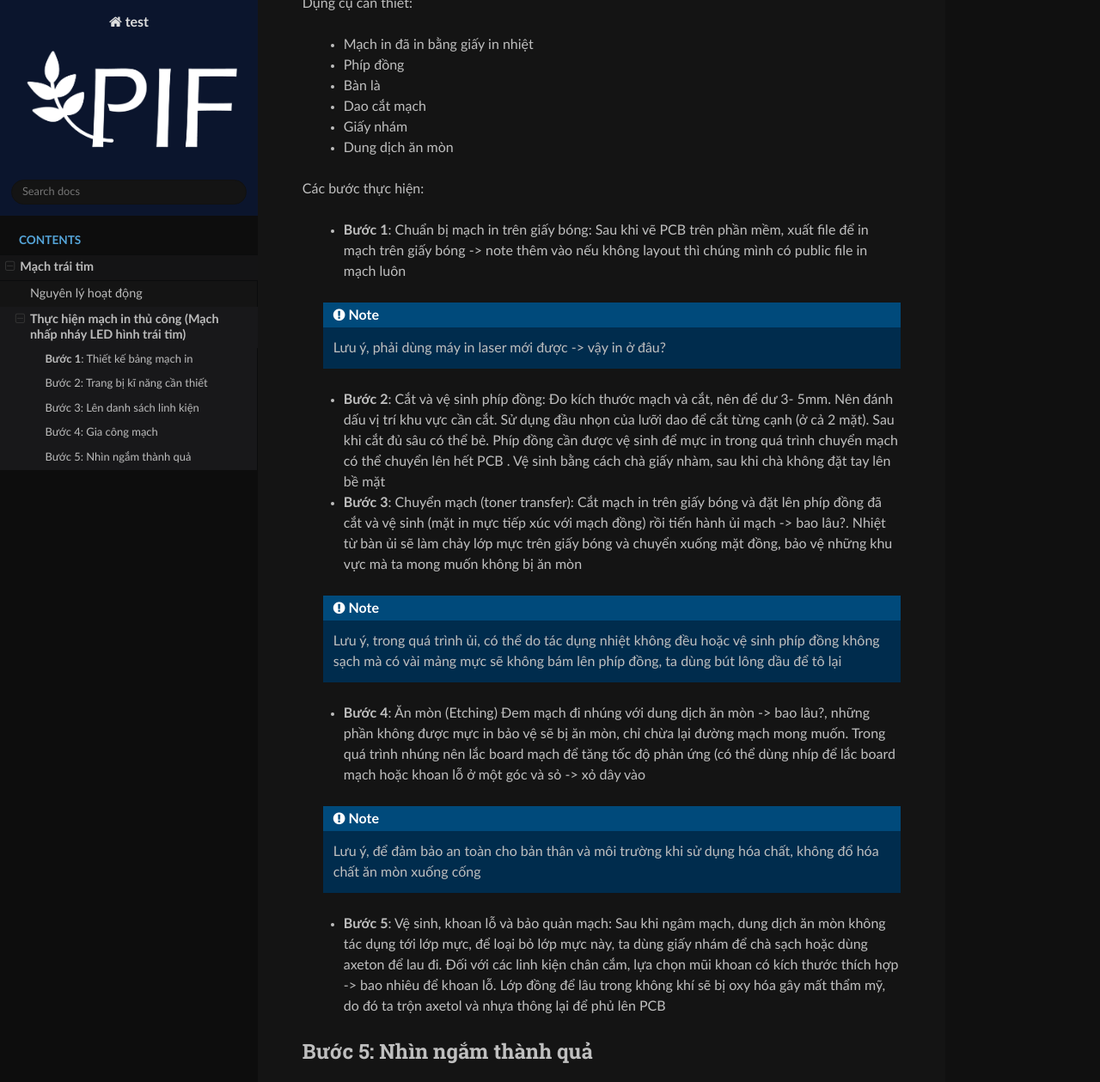
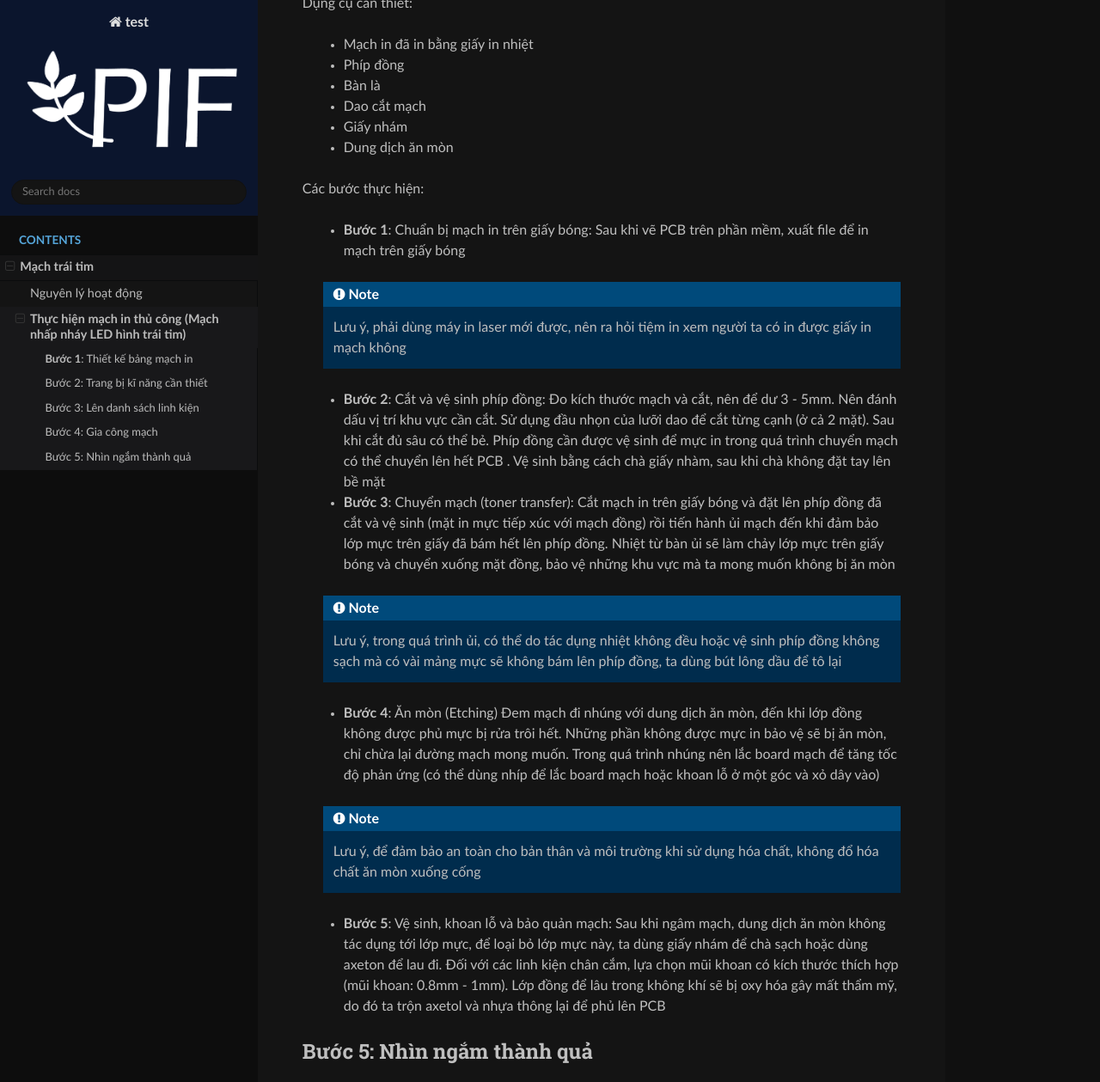
Before and after one commit to TransistorTun/payitforward.github.io, a Sphinx documentation site: the page built from docs/source/1.Mach_trai_tim/Thuc_hien/index.rst, in a window 1280 px wide and 1400 px high, scrolled down 6814 px, cut to the strip 0-1259 px from the top of the window. Shown: the whole strip at 86% size. Built offline with Sphinx 7.4.7 and the Read the Docs theme 3.1.0, drawn with Linux system fonts in a browser that asks for light colours; some of the changed text lies outside the part shown.

```diff
--- a/docs/source/1.Mach_trai_tim/Thuc_hien/index.rst
+++ b/docs/source/1.Mach_trai_tim/Thuc_hien/index.rst
@@ -175,19 +175,19 @@
     :alt: Image 3
 
 - 1 Phíp đồng
-- 2 x 74HC595 (SOP-16) -> thêm IC
+- 2 x 74HC595 (SOP-16)
 - 1 x Nx555 (SOP-8)
 - 1 x C1815 (SOT-23)
-- 19 x 1kΩ (0805) -> smd
+- 19 x 1kΩ (0805)
 - 1 x 10kΩ (0805)
 - 1 x 1µF (0805)
 - 1 x 10µF (0805)
 - 16 x LED SMD (0805)
-- 1 x Jack DC cái 3.5mm x 1.3mm -> loại gì, dán hay cắm?
+- 1 x Jack DC cái 3.5mm x 1.3mm loại cắm
 
 BOM Lists đầy đủ tại đây:
 
-:download:`Bấm để tải BOM Lists đầy đủ <../../_static/PIF_Account_Information.xls>`
+:download:`Bấm để tải BOM Lists đầy đủ <../../_static/BOM.xlsx>`
 
 Bước 4: Gia công mạch
 ----------------------------------
@@ -203,21 +203,21 @@
 
 Các bước thực hiện:
 
-    - **Bước 1**: Chuẩn bị mạch in trên giấy bóng: Sau khi vẽ PCB trên phần mềm, xuất file để in mạch trên giấy bóng -> note thêm vào nếu không layout thì chúng mình có public file in mạch luôn
+    - **Bước 1**: Chuẩn bị mạch in trên giấy bóng: Sau khi vẽ PCB trên phần mềm, xuất file để in mạch trên giấy bóng
 
-    .. note:: Lưu ý, phải dùng máy in laser mới được -> vậy in ở đâu?
+    .. note:: Lưu ý, phải dùng máy in laser mới được, nên ra hỏi tiệm in xem người ta có in được giấy in mạch không
 
-    - **Bước 2**: Cắt và vệ sinh phíp đồng: Đo kích thước mạch và cắt, nên để dư 3- 5mm. Nên đánh dấu vị trí khu vực cần cắt. Sử dụng đầu nhọn của lưỡi dao để cắt từng cạnh (ở cả 2 mặt). Sau khi cắt đủ sâu có thể bẻ. Phíp đồng cần được vệ sinh để mực in trong quá trình chuyển mạch có thể chuyển lên hết PCB . Vệ sinh bằng cách chà giấy nhàm, sau khi chà không đặt tay lên bề mặt
+    - **Bước 2**: Cắt và vệ sinh phíp đồng: Đo kích thước mạch và cắt, nên để dư 3 - 5mm. Nên đánh dấu vị trí khu vực cần cắt. Sử dụng đầu nhọn của lưỡi dao để cắt từng cạnh (ở cả 2 mặt). Sau khi cắt đủ sâu có thể bẻ. Phíp đồng cần được vệ sinh để mực in trong quá trình chuyển mạch có thể chuyển lên hết PCB . Vệ sinh bằng cách chà giấy nhàm, sau khi chà không đặt tay lên bề mặt
 
-    - **Bước 3**: Chuyển mạch (toner transfer): Cắt mạch in trên giấy bóng và đặt lên phíp đồng đã cắt và vệ sinh (mặt in mực tiếp xúc với mạch đồng) rồi tiến hành ủi mạch -> bao lâu?. Nhiệt từ bàn ủi sẽ làm chảy lớp mực trên giấy bóng và chuyển xuống mặt đồng, bảo vệ những khu vực mà ta mong muốn không bị ăn mòn
+    - **Bước 3**: Chuyển mạch (toner transfer): Cắt mạch in trên giấy bóng và đặt lên phíp đồng đã cắt và vệ sinh (mặt in mực tiếp xúc với mạch đồng) rồi tiến hành ủi mạch đến khi đảm bảo lớp mực trên giấy đã bám hết lên phíp đồng. Nhiệt từ bàn ủi sẽ làm chảy lớp mực trên giấy bóng và chuyển xuống mặt đồng, bảo vệ những khu vực mà ta mong muốn không bị ăn mòn
 
     .. note:: Lưu ý, trong quá trình ủi, có thể do tác dụng nhiệt không đều hoặc vệ sinh phíp đồng không sạch mà có vài mảng mực sẽ không bám lên phíp đồng, ta dùng bút lông dầu để tô lại
 
-    - **Bước 4**: Ăn mòn (Etching) Đem mạch đi nhúng với dung dịch ăn mòn -> bao lâu?, những phần không được mực in bảo vệ sẽ bị ăn mòn, chỉ chừa lại đường mạch mong muốn. Trong quá trình nhúng nên lắc board mạch để tăng tốc độ phản ứng (có thể dùng nhíp để lắc board mạch hoặc khoan lỗ ở một góc và sỏ -> xỏ dây vào
+    - **Bước 4**: Ăn mòn (Etching) Đem mạch đi nhúng với dung dịch ăn mòn, đến khi lớp đồng không được phủ mực bị rửa trôi hết. Những phần không được mực in bảo vệ sẽ bị ăn mòn, chỉ chừa lại đường mạch mong muốn. Trong quá trình nhúng nên lắc board mạch để tăng tốc độ phản ứng (có thể dùng nhíp để lắc board mạch hoặc khoan lỗ ở một góc và xỏ dây vào)
 
     .. note:: Lưu ý, để đảm bảo an toàn cho bản thân và môi trường khi sử dụng hóa chất, không đổ hóa chất ăn mòn xuống cống
 
-    - **Bước 5**: Vệ sinh, khoan lỗ và bảo quản mạch: Sau khi ngâm mạch, dung dịch ăn mòn không tác dụng tới lớp mực, để loại bỏ lớp mực này, ta dùng giấy nhám để chà sạch hoặc dùng axeton để lau đi. Đối với các linh kiện chân cắm, lựa chọn mũi khoan có kích thước thích hợp -> bao nhiêu để khoan lỗ. Lớp đồng để lâu trong không khí sẽ bị oxy hóa gây mất thẩm mỹ, do đó ta trộn axetol và nhựa thông lại để phủ lên PCB
+    - **Bước 5**: Vệ sinh, khoan lỗ và bảo quản mạch: Sau khi ngâm mạch, dung dịch ăn mòn không tác dụng tới lớp mực, để loại bỏ lớp mực này, ta dùng giấy nhám để chà sạch hoặc dùng axeton để lau đi. Đối với các linh kiện chân cắm, lựa chọn mũi khoan có kích thước thích hợp (mũi khoan: 0.8mm - 1mm). Lớp đồng để lâu trong không khí sẽ bị oxy hóa gây mất thẩm mỹ, do đó ta trộn axetol và nhựa thông lại để phủ lên PCB
 
 
 Bước 5: Nhìn ngắm thành quả
```
Also changed, not shown: 8 other files.
